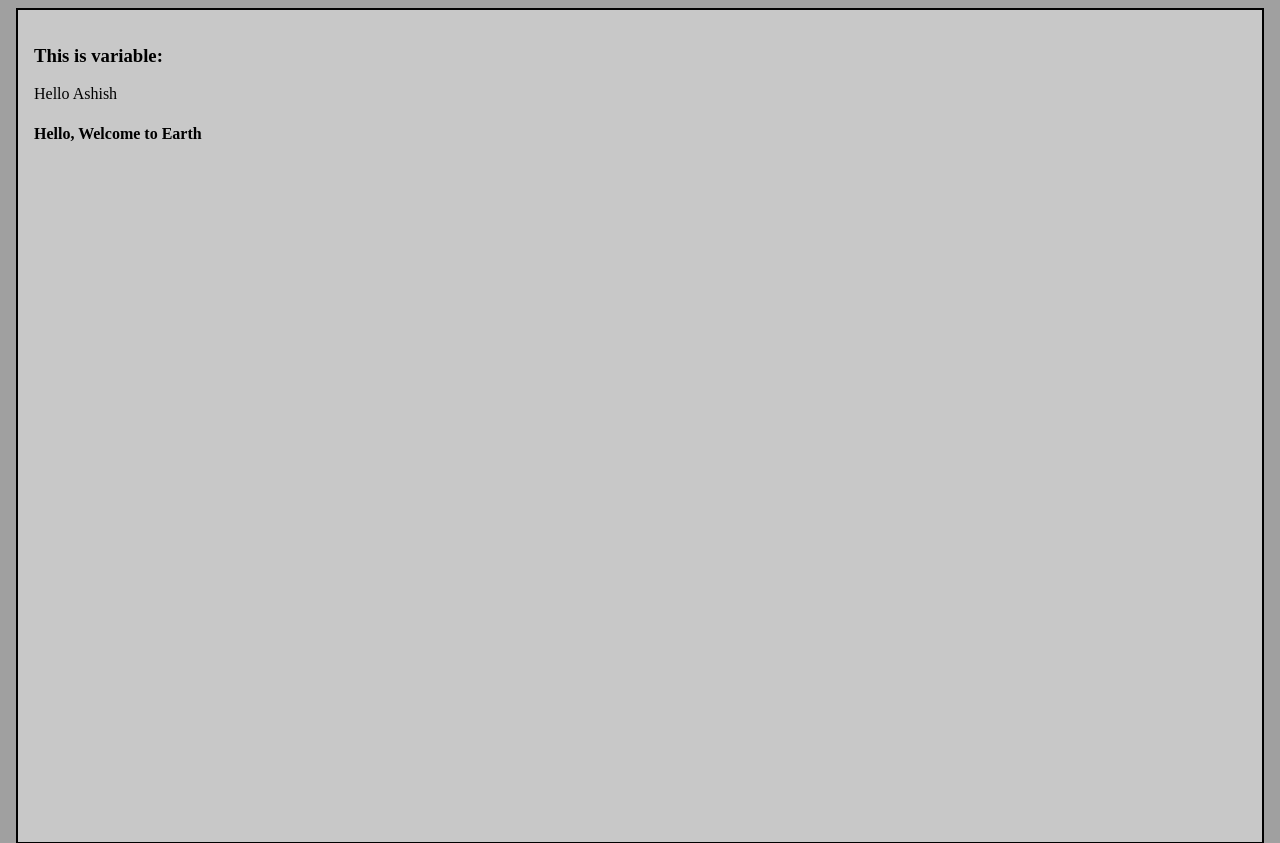
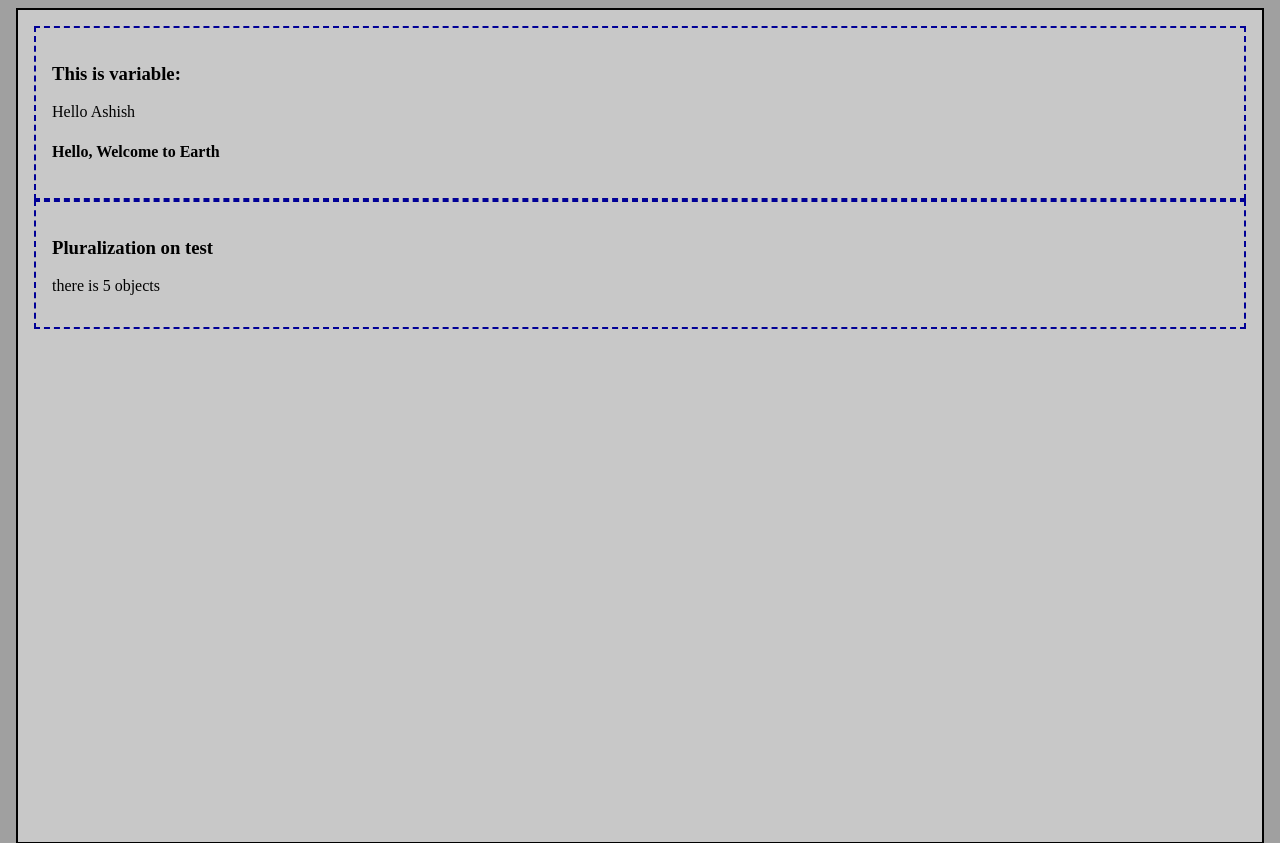
Before and after one commit to ashish-pondit/django_lang, a Django app: page /en/ in a window 1280 px wide. Shown: the part 99-942 px from the top of the page. Run offline with Django 4.2, Linux system fonts and the light colour scheme.

Commit message:
try tomorrow

```diff
--- a/django_lang/templates/django_lang/index.html
+++ b/django_lang/templates/django_lang/index.html
@@ -21,6 +21,13 @@
         padding: 1rem;
         background-color: rgba(200,200,200,1);
     }
+    .border{
+        border-width: 2px;
+        border-color: rgba(0,0,150,1);
+        border-style: dashed;
+        padding: 1rem;
+    }
+
 </style>
 
     <header>
@@ -38,13 +45,19 @@
     </header>
     <main>
 
-        <h3> This is variable: </h3>
+        <div class="border">
+            <h3> This is variable: </h3>
+            <p>{{ output }}</p>
+            <h4> {% translate "Hello, Welcome to Earth" %} </h4>
+        </div>
 
-        <p>
-            {{ output }}
-        </p>
+        <div class="border">
+            <h3>Pluralization on test</h3>
+            <p>
+                {% translate data %}
+            </p>
+        </div>
 
-        <h4> {% translate "Hello, Welcome to Earth" %} </h4>
     </main>
     <footer>
         <ul>
--- a/django_lang/views.py
+++ b/django_lang/views.py
@@ -1,13 +1,25 @@
 from django.http import HttpResponse
 from django.shortcuts import render
-from django.utils.translation import get_language, activate, gettext_lazy as _
+from django.utils.translation import get_language, activate, gettext_lazy as _, ngettext
 
 
 def home_view(request):
     name = 'Ashish'
-    translate(language='bn')
+    # translate(language='bn')
+
+    # pluralization
+    count = 5
+    data = ngettext(
+        'there is %(count)d object',
+        'there is %(count)d objects',
+        count
+    ) % {
+        'count': count,
+    }
+
     context = {
-        'output': _("Hello %(name)s") % {'name': name}
+        'output': _("Hello %(name)s") % {'name': name},
+        'data': data,
     }
     return render(request, 'django_lang/index.html', context)
 
```
Also changed, not shown: locale/ar/LC_MESSAGES/django.po, locale/bn/LC_MESSAGES/django.po, locale/en/LC_MESSAGES/django.po, locale/zh_Hans/LC_MESSAGES/django.po (deleted), 4 other files.
